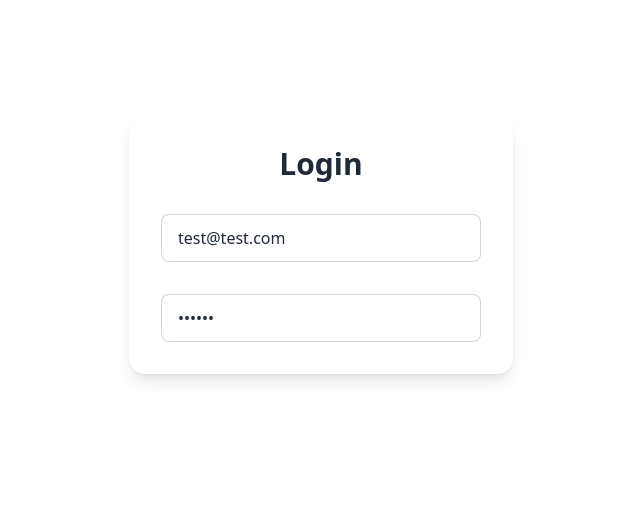
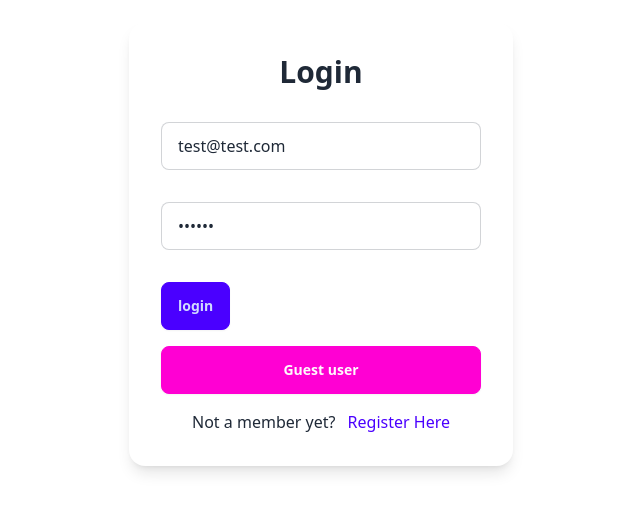
Before and after one commit to r8now/comfy-store, a React (Vite) app: page /login in a window 1280 px wide. Shown: the part 156-668 px from the top of the page, without its empty margins (319-959 px from the left). Built offline with nearby package versions, Linux system fonts and the light colour scheme.

Commit message:
Update SubmitBtn component and add login functionality

```diff
--- a/src/components/SubmitBtn.jsx
+++ b/src/components/SubmitBtn.jsx
@@ -1,8 +1,8 @@
 
-const SubmitBtn = () => {
+const SubmitBtn = ({text}) => {
   return (
     <button type="submit" className="btn btn-primary">
-      submitBtn
+      {text}
     </button>
   )
 }
--- a/src/pages/Login.jsx
+++ b/src/pages/Login.jsx
@@ -15,6 +15,19 @@
           name="password"
           defaultValue="secret"
         />
+        <div className="mt-4">
+          <SubmitBtn text="login" />
+        </div>
+        <button type="button" className="btn btn-secondary btn-block">
+          Guest user
+        </button>
+        <p className="text-center">
+          Not a member yet?
+          <Link
+            to="/register"
+            className="ml-2 link link-hover link-primary capitalize"
+          > Register here</Link>
+        </p>
       </Form>
     </section>
   );
```
